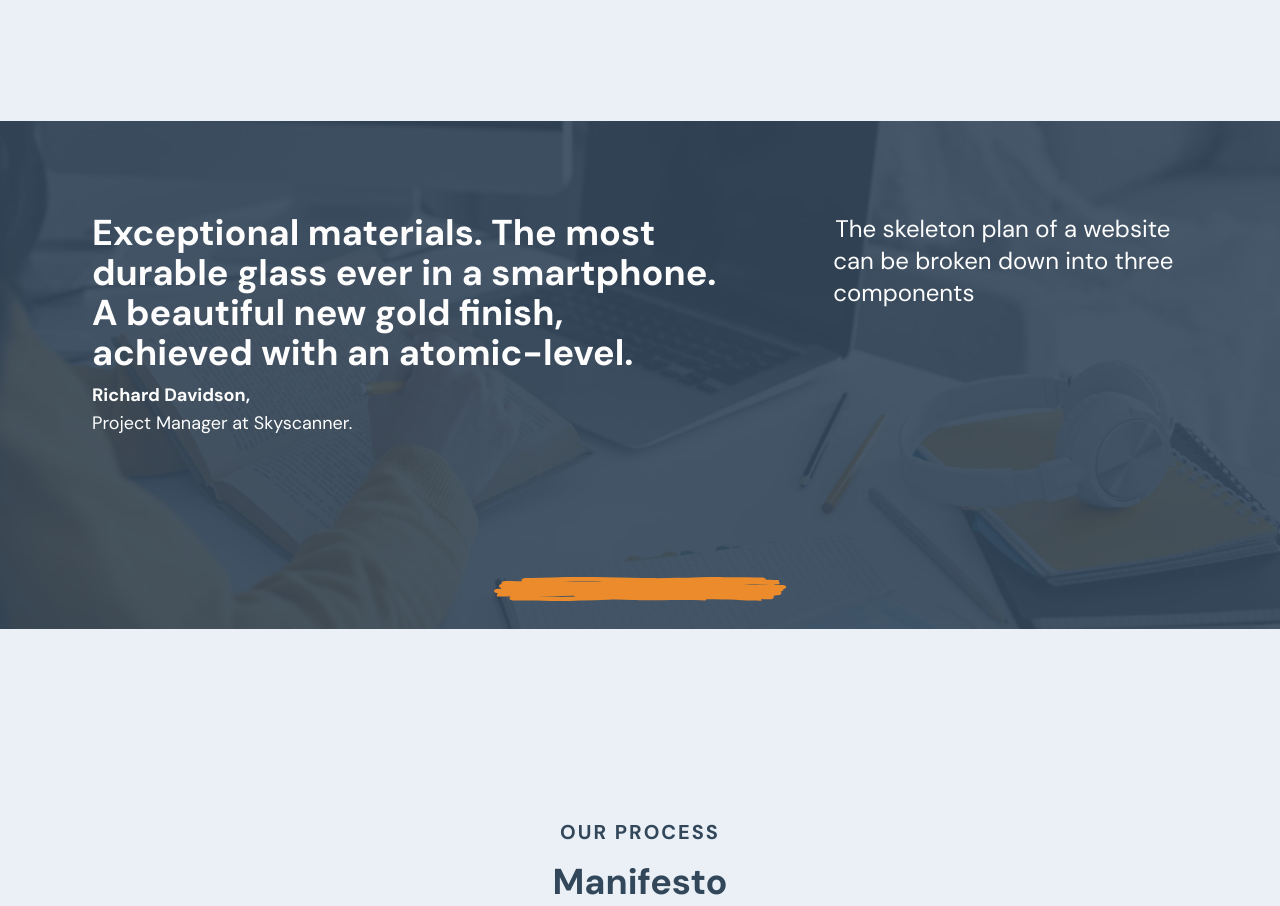
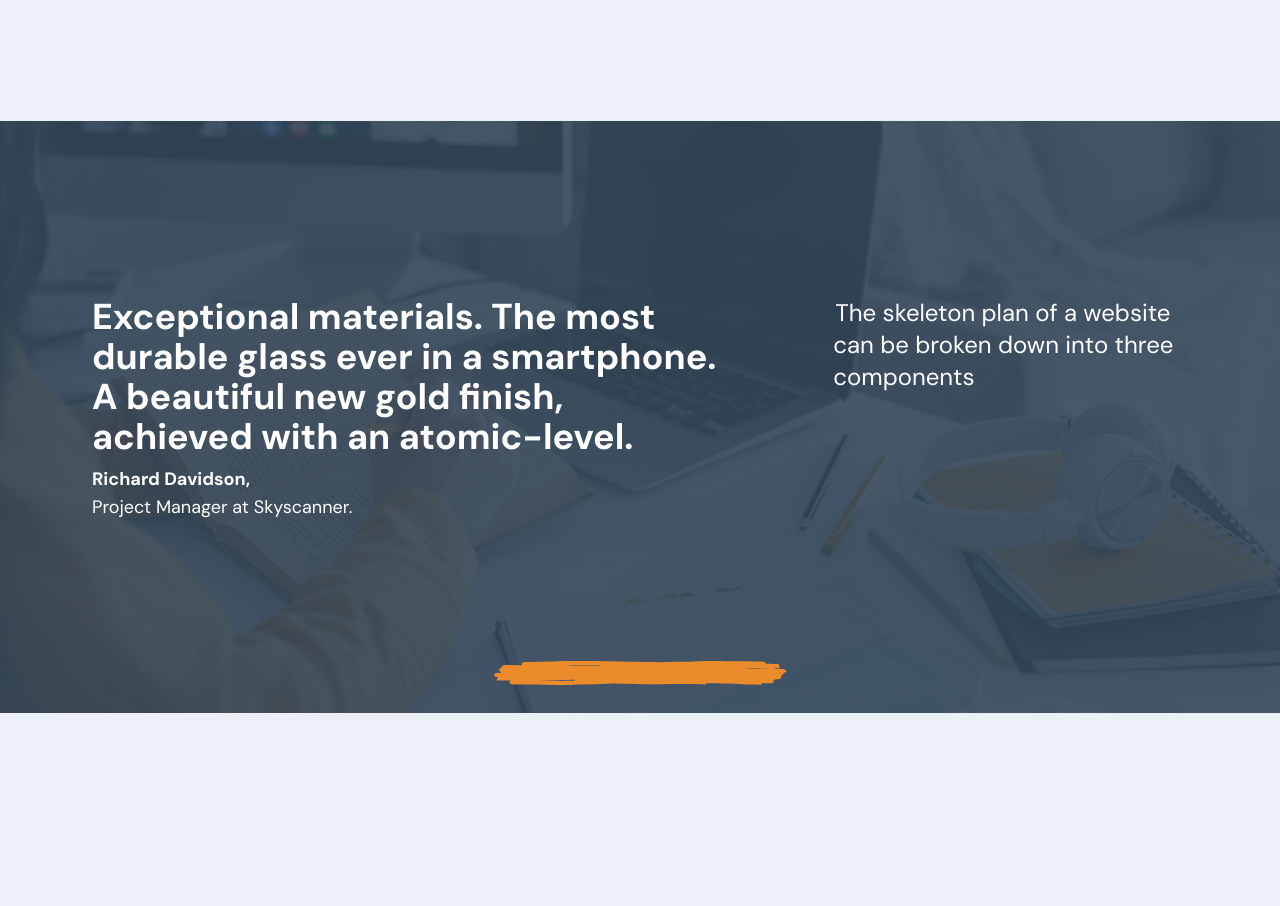
Before and after one commit to labyes24/LABYES-LP, a Next.js app: page /quemsomos in a window 1280 px wide. Shown: the part 660-1566 px from the top of the page. Built offline with nearby package versions, Linux system fonts and the light colour scheme; no server answers.

Commit message:
style: update AboutCulture component with new background and text styles

```diff
--- a/src/components/about-culture.tsx
+++ b/src/components/about-culture.tsx
@@ -4,8 +4,8 @@ import { DoodleUnderline } from './svg/doodle-underline'
 
 export function AboutCulture() {
     return (
-        <section className="relative mx-auto flex w-full flex-col items-center justify-center gap-10 p-7">
-            <div className="absolute bottom-0 right-0 -z-10 size-full bg-ly-dark-azure-transparent fill-inherit" />
+        <section className="relative mx-auto flex w-full flex-col items-center justify-center gap-10 bg-section-medium/90 p-7 text-section-medium-foreground lg:pt-28">
+            <div className="absolute bottom-0 right-0 -z-10 size-full fill-inherit" />
             <Image
                 src={backgroundImage}
                 priority={true}
@@ -15,9 +15,9 @@ export function AboutCulture() {
                 sizes="100%"
                 className="-z-20 object-cover"
             />
-            <div className="mx-auto flex max-w-[630px] flex-col items-center justify-center text-center text-ly-white lg:grid lg:w-full lg:max-w-none lg:grid-cols-[2fr_1fr] lg:grid-rows-1 lg:items-start lg:gap-8 lg:p-16">
+            <div className="mx-auto flex max-w-[630px] flex-col items-center justify-center text-center lg:grid lg:w-full lg:max-w-none lg:grid-cols-[2fr_1fr] lg:grid-rows-1 lg:items-start lg:gap-8 lg:p-16">
                 <div className="mt-52 flex flex-col lg:mt-0 lg:max-w-[630px] lg:text-start">
-                    <strong className="mb-2 flex flex-col text-pretty font-sans text-[28px]/[38px] font-bold text-ly-white lg:text-4xl">
+                    <strong className="mb-2 flex flex-col text-pretty font-sans text-[28px]/[38px] font-bold lg:text-4xl">
                         Exceptional materials. The most durable glass ever in a
                         smartphone. A beautiful new gold finish, achieved with
                         an atomic-level.
```
